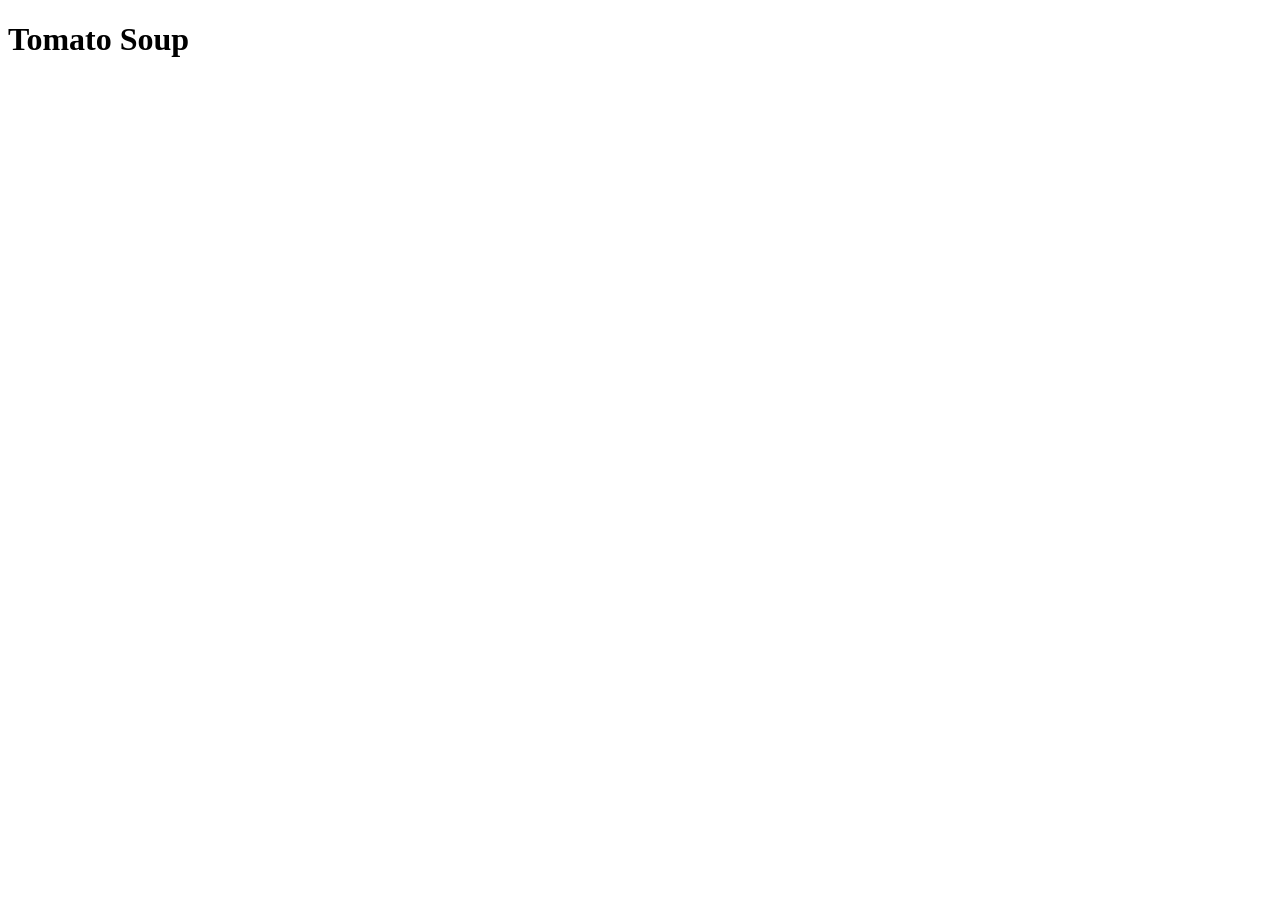
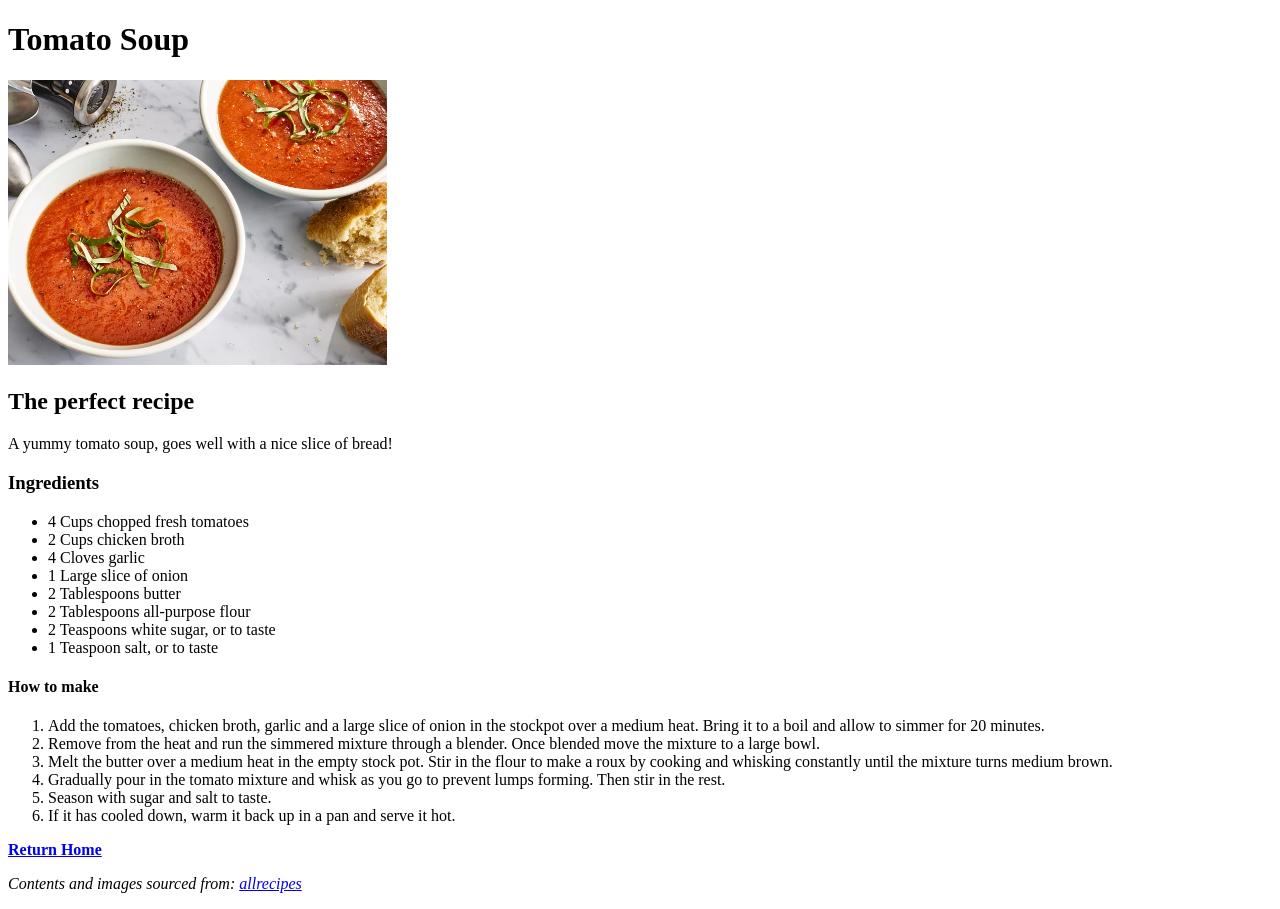
Before and after one commit to developertomorrow/odin-recipes, a plain HTML site: page recipes/tomato-soup.html in a window 1280 px wide. Before the commit the page ends 800 px from the top, so only its background shows below. Drawn offline with Linux system fonts and the light colour scheme.

Commit message:
Add images and create additional recipe pages
Amended the code in pages <body> moved.
Resized images and added links to homepage.

```diff
--- a/recipes/tomato-soup.html
+++ b/recipes/tomato-soup.html
@@ -5,8 +5,40 @@
     <meta name="viewport" content="width=device-width, initial-scale=1.0">
     <title>Tomato Soup</title>
 </head>
-<h1>Tomato Soup</h1>
 <body>
+    <h1>Tomato Soup</h1>
+        <img src="../images/tomatosoup.webp" alt="tomato soup in a bowl" width="30%">
+    <h2>The perfect recipe</h2>
+        <p>A yummy tomato soup, goes well with a nice slice of bread!</p>
+
+    <h3>Ingredients</h2>
+        <ul>
+            <li>4 Cups chopped fresh tomatoes</li>
+            <li>2 Cups chicken broth</li>
+            <li>4 Cloves garlic</li>
+            <li>1 Large slice of onion</li>
+            <li>2 Tablespoons butter</li>
+            <li>2 Tablespoons all-purpose flour</li>
+            <li>2 Teaspoons white sugar, or to taste</li>
+            <li>1 Teaspoon salt, or to taste</li>
+        </ul>
+
+    <h4>How to make</h4>
+        <ol>
+            <li>Add the tomatoes, chicken broth, garlic and a large slice of onion in the stockpot over a medium heat. Bring it to a boil and allow to simmer for 20 minutes.</li>
+            <li>Remove from the heat and run the simmered mixture through a blender. Once blended move the mixture to a large bowl.</li>
+            <li>Melt the butter over a medium heat in the empty stock pot. Stir in the flour to make a roux by cooking and whisking constantly until the mixture turns medium brown.</li>
+            <li>Gradually pour in the tomato mixture and whisk as you go to prevent lumps forming. Then stir in the rest.</li>
+            <li>Season with sugar and salt to taste.</li>
+            <li>If it has cooled down, warm it back up in a pan and serve it hot.</li>
+        </ol>
+
+
+
+        <p><a href="../index.html"><strong>Return Home</strong></a></html></p>
+
+
+    <p><em>Contents and images sourced from: <a href="https://www.allrecipes.com/recipe/39544/garden-fresh-tomato-soup/" target="_blank" rel="noopener noreferrer">allrecipes</a></em></p>
 
 </body>
 </html>
```
Also changed, not shown: index.html (+4 -3 lines), recipes/chicken-soup.html (added, +41 -0 lines), recipes/minestrone-soup.html (added, +15 -0 lines), images/chickensoup.webp (added), images/tomatosoup.webp (added).
